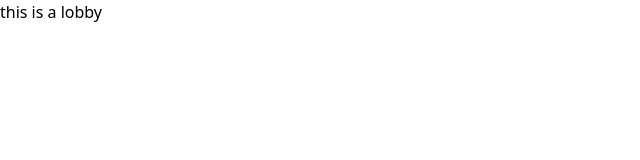
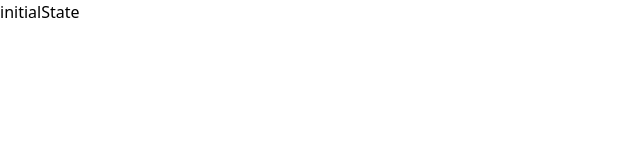
Before and after one commit to arkavidia-hmif/arkavidia-monopoly-frontend, a React (Create React App) app: page / in a window 1280 px wide. Shown: the top 160 px of the page, without its empty margins (0-640 px from the left). Built offline with nearby package versions, Linux system fonts and the light colour scheme.

Commit message:
Added some stuff, socket not tested

```diff
--- a/package.json
+++ b/package.json
@@ -18,6 +18,7 @@
     "react": "^17.0.1",
     "react-dom": "^17.0.1",
     "react-scripts": "4.0.2",
+    "socket.io-client": "^3.1.1",
     "tailwindcss": "npm:@tailwindcss/postcss7-compat",
     "typescript": "^4.1.3",
     "web-vitals": "^1.0.1"
@@ -49,6 +50,7 @@
   },
   "devDependencies": {
     "@types/reach__router": "^1.3.7",
+    "@types/socket.io-client": "^1.4.35",
     "@typescript-eslint/eslint-plugin": "^4.14.2",
     "@typescript-eslint/parser": "^4.14.2",
     "eslint": "^7.19.0",
--- a/src/pages/LobbyPage.tsx
+++ b/src/pages/LobbyPage.tsx
@@ -1,8 +1,24 @@
-import React from 'react';
+import React, { useState } from 'react';
 import { RouteComponentProps } from '@reach/router';
 
 const LobbyPage: React.FC<RouteComponentProps> = () => {
-  return <div className="container mx-auto">this is a lobby</div>;
+  const [text, setText] = useState<string>('initialState');
+
+  return (
+    <div className="container mx-auto">
+      <div>
+        <form>
+          <input
+            type="text"
+            value={text}
+            onChange={(event) => {
+              setText(event.target.value);
+            }}
+          />
+        </form>
+      </div>
+    </div>
+  );
 };
 
 export default LobbyPage;
--- /dev/null
+++ b/tailwind.config.js
@@ -0,0 +1,11 @@
+module.exports = {
+  purge: [],
+  darkMode: false, // or 'media' or 'class'
+  theme: {
+    extend: {},
+  },
+  variants: {
+    extend: {},
+  },
+  plugins: [],
+}
```
Also changed, not shown: 1 other file (tests, documents, lock files or other folders).
